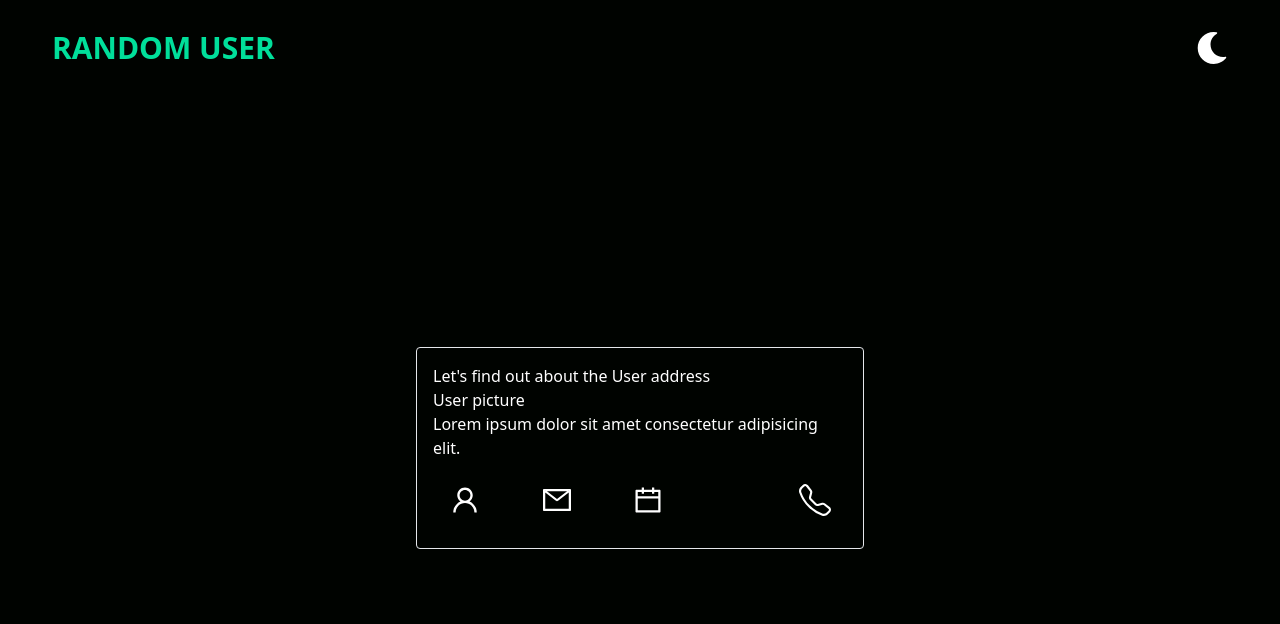
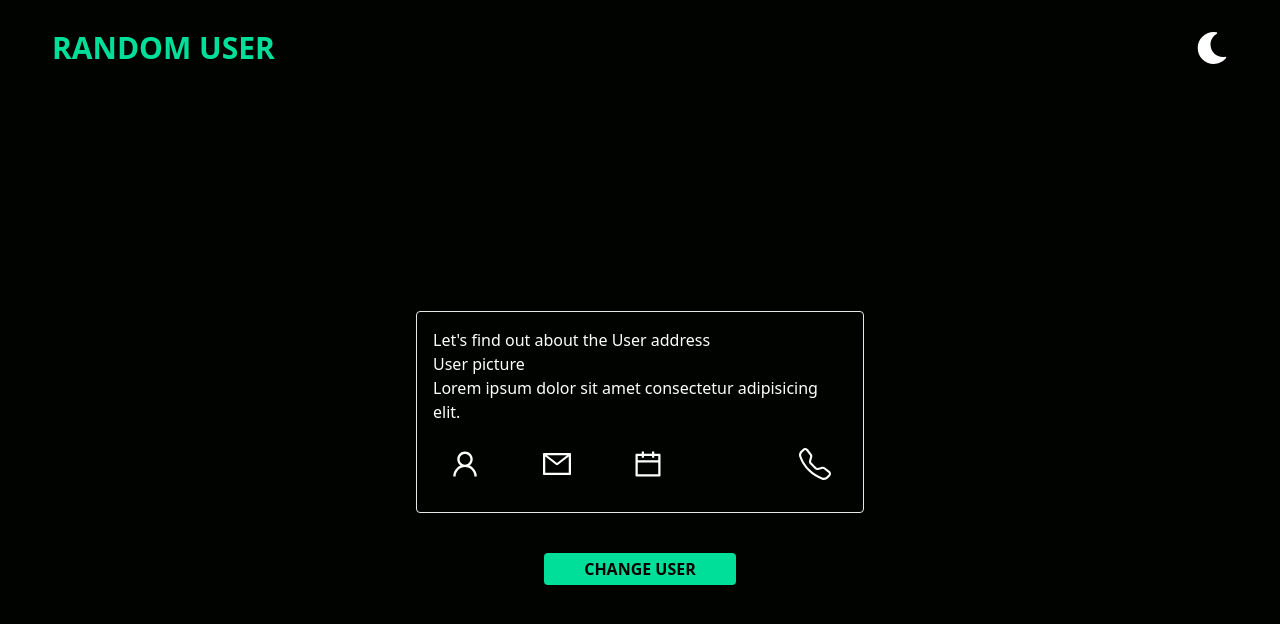
Before and after one commit to KingaMiroslaw/random-user, a React (Create React App) app: page / in a window 1280 px wide. Shown: the top 624 px of the page. Built offline with nearby package versions, Linux system fonts and the light colour scheme; no server answers; some icons are missing.

Commit message:
fetching data

```diff
--- a/src/App.tsx
+++ b/src/App.tsx
@@ -1,15 +1,36 @@
+import { useEffect, useState } from "react";
 import Navbar from "./components/Navbar";
 import Card from "./components/Card";
 
-function App() {
+const App: React.FC = () => {
+  const [user, setUser] = useState([]);
+
+  const fetchUserData = () => {
+    fetch("https://randomuser.me/api/")
+      .then((response) => response.json())
+      .then((data) => setUser(data.results));
+  };
+
+  useEffect(() => {
+    fetchUserData();
+  }, []);
+
+  console.log(user); // to delete
+
   return (
-    <main className="min-h-screen flex  flex-col max-w-[1240px] mx-auto">
+    <main className="min-h-screen flex  flex-col max-w-[1240px] mx-auto ">
       <Navbar />
-      <div className="flex justify-center items-center  px-8  flex-1 ">
+      <div className=" flex flex-col justify-center items-center flex-1">
         <Card />
+        <button
+          className="bg-[#00df9a] rounded mx-auto w-48 mt-10 py-1 uppercase font-bold pointer"
+          onClick={fetchUserData}
+        >
+          Change User
+        </button>
       </div>
     </main>
   );
-}
+};
 
 export default App;
--- a/src/components/Card.tsx
+++ b/src/components/Card.tsx
@@ -6,7 +6,7 @@ import {
 import { PiMapPinLine } from "react-icons/pi";
 import { BsTelephone } from "react-icons/bs";
 
-const Card = () => {
+const Card: React.FC = () => {
   return (
     <div className="max-w-md text-white border rounded p-4">
       <h1>Let's find out about the User address</h1>
--- a/src/components/Navbar.tsx
+++ b/src/components/Navbar.tsx
@@ -1,12 +1,12 @@
 import { FaMoon } from "react-icons/fa";
 
-const Navbar = () => {
+const Navbar: React.FC = () => {
   return (
     <div className="flex flex-row justify-between  items-center h-24  px-8  ">
       <h1 className="uppercase font-bold text-3xl text-[#00df9a] ">
         random user
       </h1>
-      <FaMoon className=" text-white" />
+      <FaMoon className="text-white" />
     </div>
   );
 };
--- a/src/index.css
+++ b/src/index.css
@@ -9,4 +9,5 @@ body {
 svg {
   height: 2rem;
   width: 2rem;
+  cursor: pointer;
 }
```
